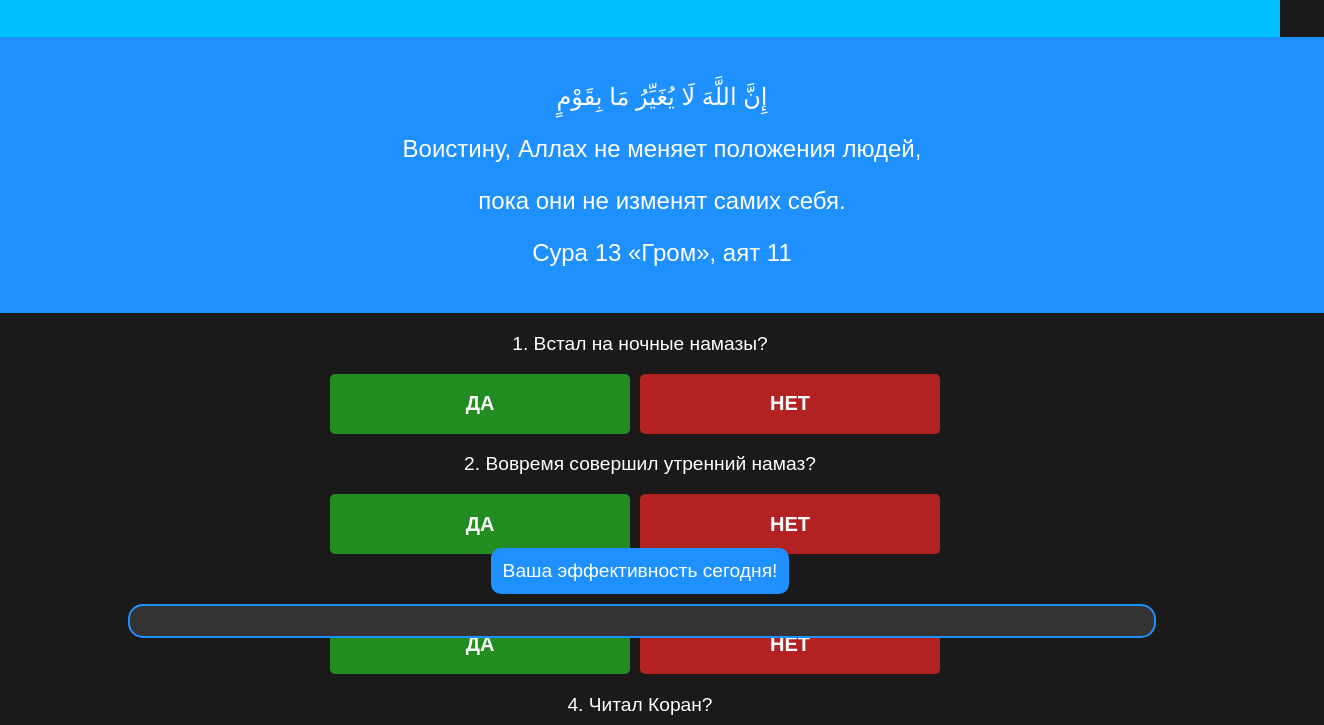
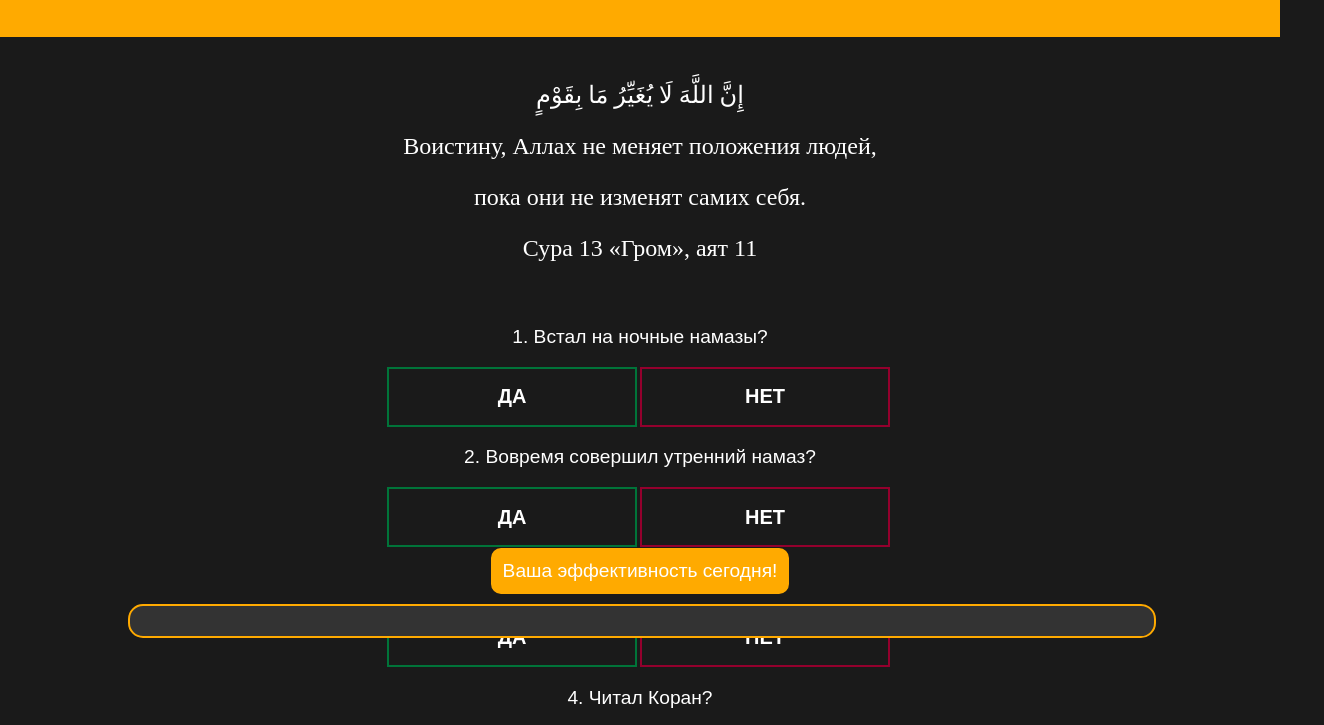
Before and after one commit to GrataMAN/Daily-Report, a plain HTML site: page index.html in a window 1280 px wide. Shown: the part 122-847 px from the top of the page, 1324 px wide, since content can reach past the window. Drawn offline with Linux system fonts and the light colour scheme.

Commit message:
Update styles.css

```diff
--- a/styles.css
+++ b/styles.css
@@ -27,7 +27,7 @@ body {
 
 /* Фон заголовка сайта */
 header {
-  background-color: #00BFFF; /* фон заголовка */
+  background-color: #FFAA00; /* фон заголовка */
   padding: 20px;
 }
 
@@ -40,27 +40,26 @@ header h1 {
 /* блок с аятом */
 .verse {
   margin: 0px auto;
-  border: 2px solid #1E90FF;
   padding: 20px;
-  width: 100%;
   font-size: 1.5rem;
-  background-color: #1E90FF; /* Добавляем цвет фона */
+  font-family: 'Times New Roman', serif; /* Замените на нужный шрифт */
+  color: #ffffff; /* Цвет текста */
 }
 
 /* Стили для кнопок */
 .buttons {
   display: flex;
   justify-content: center; /* Центрируем кнопки */
-  gap: 10px; /* Расстояние между кнопками */
+  gap: 3px; /* Расстояние между кнопками */
 }
 
 button {
-  width: 300px;
+  width: 250px;
   height: 60px; /* Сделать кнопки квадратными */
   padding: 10px;
-  border: none;
+  border: 2px solid #1E90FF; /* Добавляем рамку: толщина, стиль и цвет */
   cursor: pointer;
-  border-radius: 5px; /* Оставляем небольшие скругленные углы */
+  border-radius: 0px; /* Оставляем небольшие скругленные углы */
   transition: all 0.2s ease;
   font-size: 20px; /* Изменяет размер шрифта */
   font-weight: bold; /* Делает текст жирным */
@@ -75,19 +74,21 @@ button:active {
 }
 
 button.green {
-  background-color: #228B22;
+  background-color: #1a1a1a;
+  border-color: #007439; /* Цвет рамки для зеленой кнопки */
 }
 
 button.red {
-  background-color: #B22222;
+  background-color: #1a1a1a;
+  border-color: #94002D; /* Цвет рамки для красной кнопки */
 }
 
 button.green.clicked {
-  background-color: #ADFF2F;
+  background-color: #00B358;
 }
 
 button.red.clicked {
-  background-color: #FF0000;
+  background-color: #BF3030;
 }
 
 .progress-wrapper {
@@ -104,15 +105,15 @@ button.red.clicked {
   color: white;
   margin-bottom: 10px;
   padding: 10px;
-  border: 2px solid #1E90FF; /* Цвет рамки */
+  border: 2px solid #FFAA00; /* Цвет рамки */
   border-radius: 10px; /* Скругление углов рамки */
-  background-color: #1E90FF; /* Цвет фона текста для контраста */
+  background-color: #FFAA00; /* Цвет фона текста для контраста */
   display: inline-block; /* Чтобы рамка не растягивалась на всю ширину контейнера */
 }
 
 .progress-container {
   background-color: #333333; /* Цвет пустой части */
-  border: 2px solid #1E90FF; /* Рамка */
+  border: 2px solid #FFAA00; /* Рамка */
   border-radius: 15px; /* Скругленные углы */
   height: 30px;
   width: 100%;
@@ -122,9 +123,8 @@ button.red.clicked {
 #progress-bar {
   height: 100%;
   width: 0;
-  background-color: #1E90FF;
-  transition: width 0.5s;
-  border-radius: 15px; /* Скругление для заполненной части */
+  transition: width 0.5s, background-color 0.5s; /* Плавная анимация */
+  border-radius: 15px;
 }
 
 .motivation {
```
